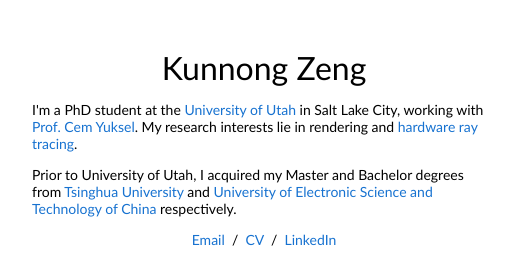
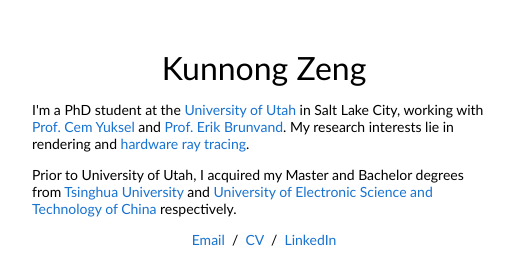
Before and after one commit to kunnongZeng/kunnongZeng.github.io, a plain HTML site: page index.html in a window 1280 px wide. Shown: the top 279 px of the page, 228-759 px from the left. Drawn offline with Linux system fonts and the light colour scheme.

Commit message:
modify prof

```diff
--- a/index.html
+++ b/index.html
@@ -22,7 +22,7 @@
                 <p class="name" style="text-align: center;">
                   Kunnong Zeng
                 </p>
-                <p>I'm a PhD student at the <a href="https://www.utah.edu/"> University of Utah</a> in Salt Lake City, working with <a href="http://www.cemyuksel.com/">Prof. Cem Yuksel</a>. My research interests lie in rendering and <a href="https://hwrt.cs.utah.edu/">hardware ray tracing</a>.
+                <p>I'm a PhD student at the <a href="https://www.utah.edu/"> University of Utah</a> in Salt Lake City, working with <a href="http://www.cemyuksel.com/">Prof. Cem Yuksel</a> and <a href="https://users.cs.utah.edu/~elb/">Prof. Erik Brunvand</a>. My research interests lie in rendering and <a href="https://hwrt.cs.utah.edu/">hardware ray tracing</a>.
                 </p>
                 <p>
                   Prior to University of Utah, I acquired my Master and Bachelor degrees from <a href="https://www.tsinghua.edu.cn/en/index.htm">Tsinghua University</a> and <a href="https://en.uestc.edu.cn/">University of Electronic Science and Technology of China</a> respectively.
```
